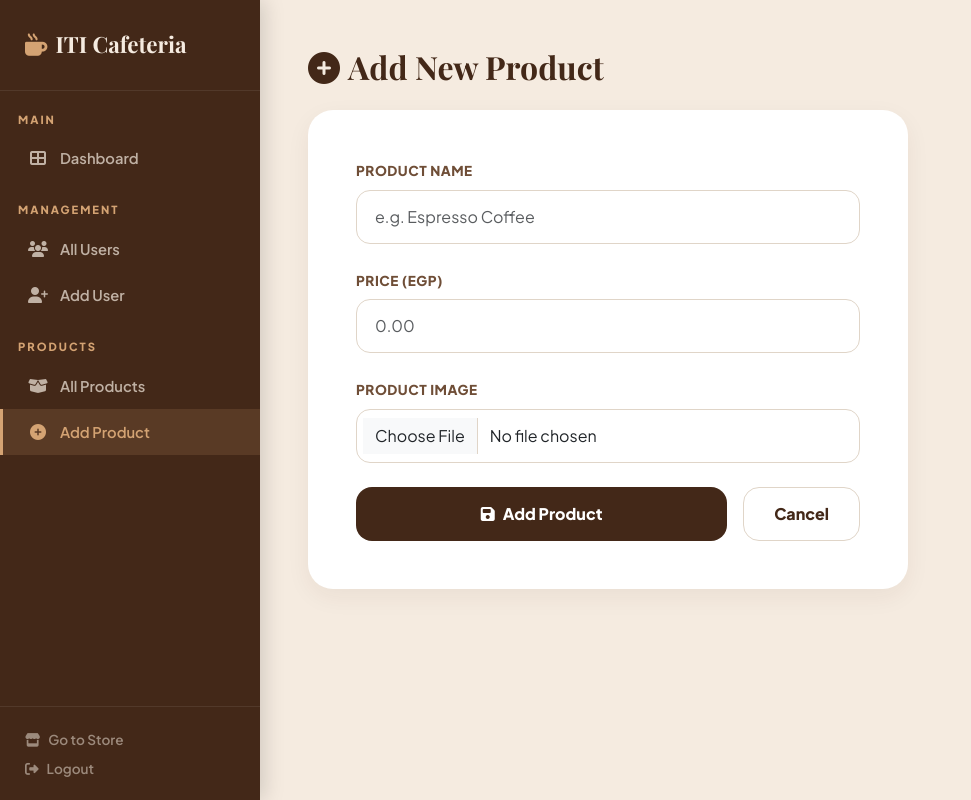
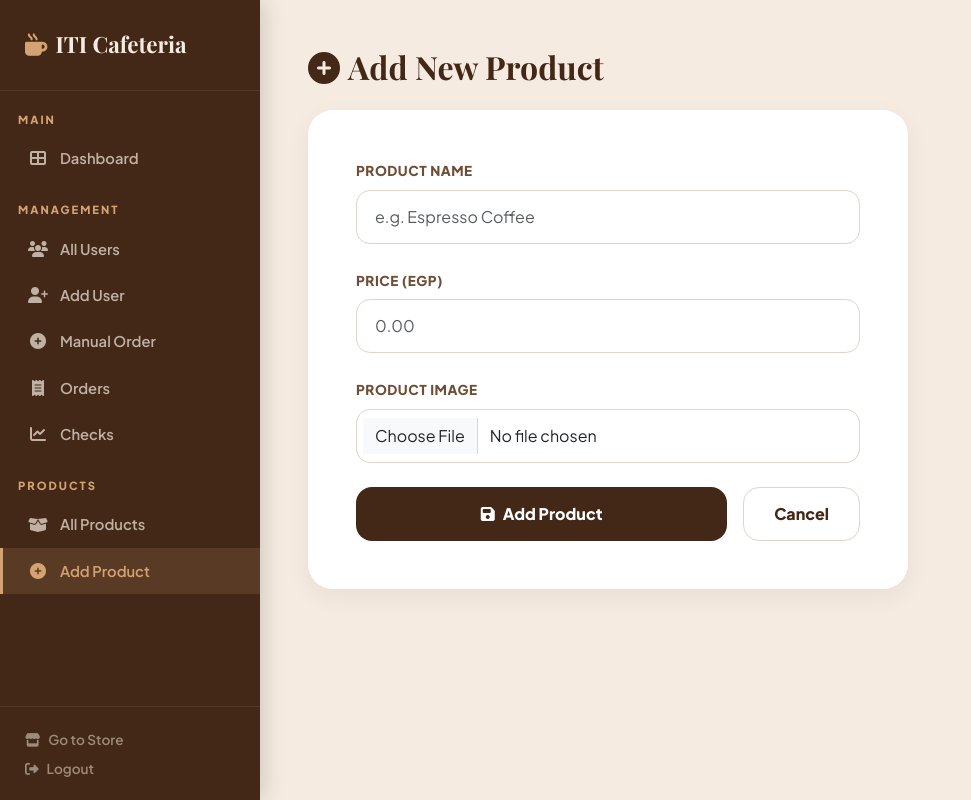
Before and after one commit to NadiaMostafa45/Project_PHP, a PHP site: page /Views/add_product.php in a window 1280 px wide. Shown: the whole page, without its empty margins (0-971 px from the left). Run offline with PHP 8.4, Linux system fonts and the light colour scheme.

Commit message:
Updateing side bar

```diff
--- a/Views/includes/sidebar.php
+++ b/Views/includes/sidebar.php
@@ -139,6 +139,25 @@ $currentPage = basename($_SERVER['PHP_SELF']);
                 <i class="fas fa-user-plus"></i> Add User
             </a>
         </li>
+
+           <li>
+            <a href="manual_order.php" class="<?= $currentPage === 'manual_order.php' ? 'active' : '' ?>">
+                <i class="fas fa-plus-circle"></i> Manual Order
+            </a>
+        </li>
+
+           <li>
+            <a href="orders.php" class="<?= $currentPage === 'orders.php' ? 'active' : '' ?>">
+                <i class="fas fa-receipt"></i> Orders
+            </a>
+        </li>
+
+           <li>
+            <a href="checks.php" class="<?= $currentPage === 'checks.php' ? 'active' : '' ?>">
+                <i class="fas fa-chart-line"></i> Checks
+            </a>
+        </li>
+
     </ul>
 
     <div class="sidebar-section">Products</div>
--- a/config/Database.php
+++ b/config/Database.php
@@ -41,7 +41,7 @@ class Database
 
             $this->ensureProductsSchema();
         } catch (PDOException $e) {
-            die("❌ Connection Error: " . $e->getMessage());
+            die("Connection Error: " . $e->getMessage());
         }
     }
 
```
Also changed, not shown: public/assets/images/users/1773641118_ERP1.jpeg (added), routes/process_order.php (line endings or trailing spaces).
